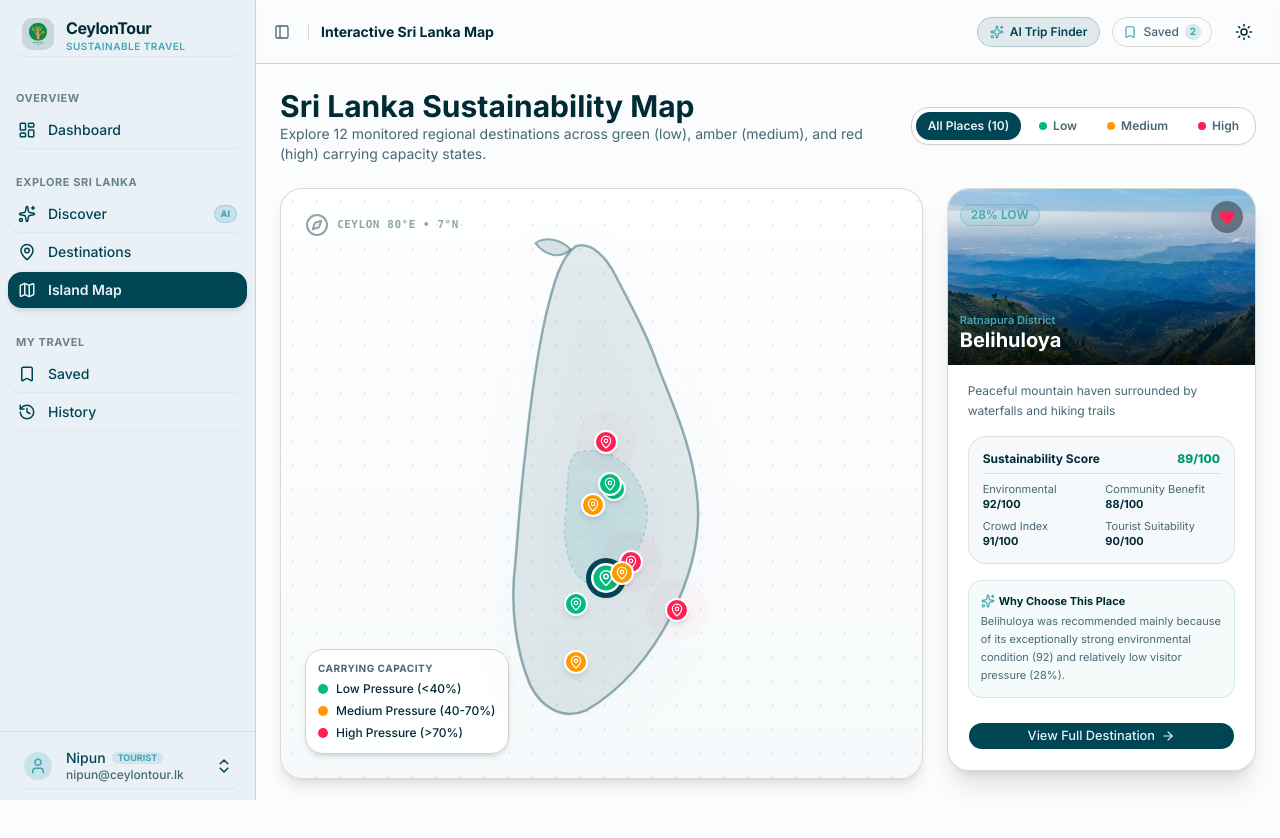
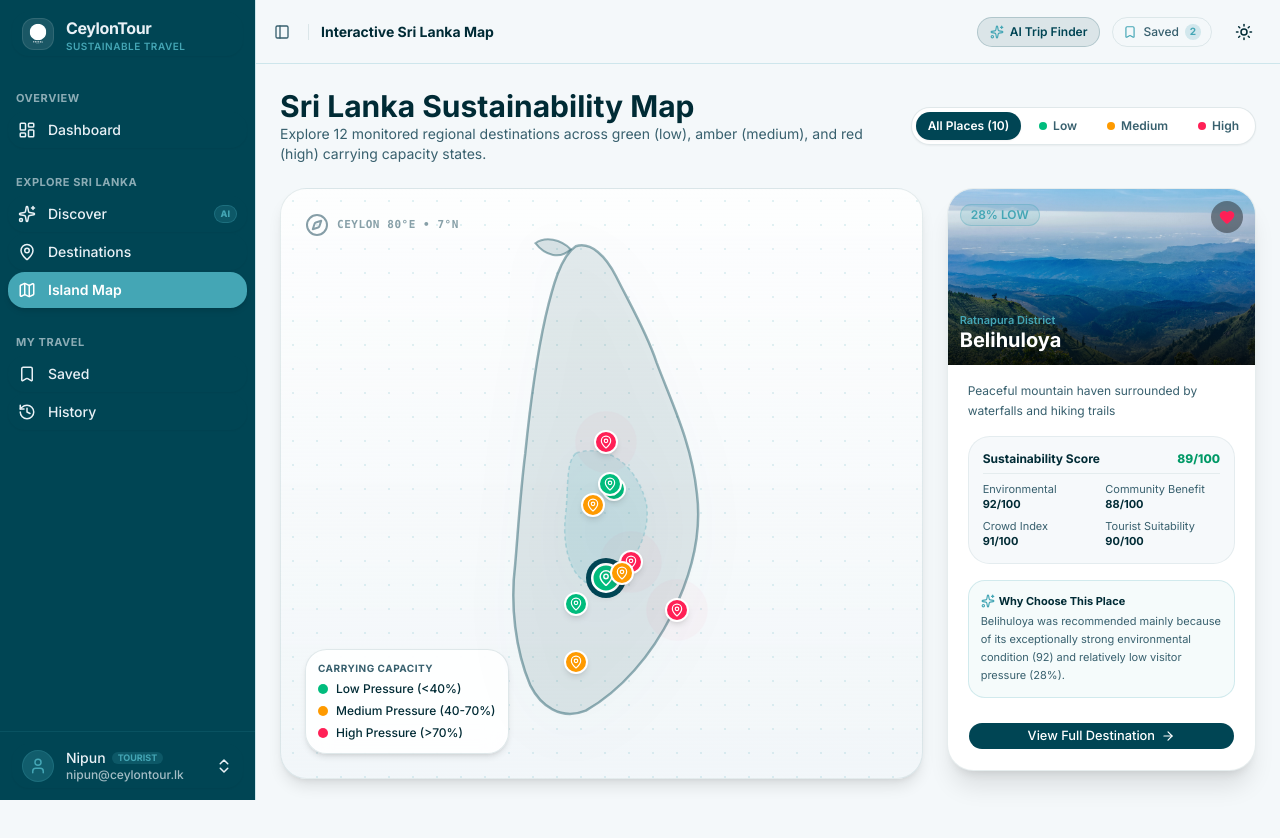
Before and after one commit to codesplash26-hackathon/blind-bandits, a Next.js app in the folder fr/: page /map in a window 1280 px wide. Shown: the top 838 px of the page. Built offline with nearby package versions, Linux system fonts and the light colour scheme; a web font is replaced by a local one.

Commit message:
style: refine theme color scheme to enhance dashboard contrast and visual energy

```diff
--- a/fr/app/globals.css
+++ b/fr/app/globals.css
@@ -113,37 +113,37 @@
 
 :root {
   --font-heading: var(--font-sans);
-  --background: #FAFCFD;
+  --background: #F4F8FA;
   --foreground: #002B35;
   --card: #FFFFFF;
-  --card-foreground: #004554;
+  --card-foreground: #002B35;
   --popover: #FFFFFF;
-  --popover-foreground: #004554;
+  --popover-foreground: #002B35;
   --primary: #004554;
-  --primary-foreground: #E9F1F6;
+  --primary-foreground: #FFFFFF;
   --secondary: #44A6B5;
   --secondary-foreground: #FFFFFF;
   --muted: #E9F1F6;
-  --muted-foreground: #486872;
+  --muted-foreground: #38606E;
   --accent: #44A6B5;
   --accent-foreground: #FFFFFF;
   --destructive: #C94A4A;
-  --border: #D3D0C8;
-  --input: #D3D0C8;
+  --border: rgba(0, 69, 84, 0.12);
+  --input: rgba(0, 69, 84, 0.18);
   --ring: #44A6B5;
   --chart-1: #004554;
   --chart-2: #44A6B5;
   --chart-3: #B2D5E2;
   --chart-4: #D3D0C8;
   --chart-5: #002B35;
-  --radius: 0.625rem;
-  --sidebar: #E9F1F6;
-  --sidebar-foreground: #004554;
-  --sidebar-primary: #004554;
-  --sidebar-primary-foreground: #E9F1F6;
-  --sidebar-accent: #B2D5E2;
-  --sidebar-accent-foreground: #004554;
-  --sidebar-border: #D3D0C8;
+  --radius: 0.75rem;
+  --sidebar: #004554;
+  --sidebar-foreground: #E9F1F6;
+  --sidebar-primary: #44A6B5;
+  --sidebar-primary-foreground: #FFFFFF;
+  --sidebar-accent: rgba(233, 241, 246, 0.12);
+  --sidebar-accent-foreground: #FFFFFF;
+  --sidebar-border: rgba(68, 166, 181, 0.22);
   --sidebar-ring: #44A6B5;
 }
 
@@ -153,36 +153,36 @@
 }
 
 .dark {
-  --background: #001D24;
+  --background: #00161C;
   --foreground: #E9F1F6;
-  --card: #002D37;
+  --card: #00232B;
   --card-foreground: #E9F1F6;
-  --popover: #002D37;
+  --popover: #00232B;
   --popover-foreground: #E9F1F6;
   --primary: #44A6B5;
-  --primary-foreground: #001D24;
-  --secondary: #004554;
-  --secondary-foreground: #B2D5E2;
-  --muted: #002831;
-  --muted-foreground: #B2D5E2;
-  --accent: #B2D5E2;
-  --accent-foreground: #001D24;
+  --primary-foreground: #00161C;
+  --secondary: #B2D5E2;
+  --secondary-foreground: #00232B;
+  --muted: #002E39;
+  --muted-foreground: #8DB5C2;
+  --accent: #44A6B5;
+  --accent-foreground: #00161C;
   --destructive: #E56B6B;
-  --border: #003F4C;
-  --input: #003F4C;
+  --border: rgba(68, 166, 181, 0.22);
+  --input: rgba(68, 166, 181, 0.28);
   --ring: #44A6B5;
   --chart-1: #44A6B5;
   --chart-2: #B2D5E2;
   --chart-3: #004554;
   --chart-4: #D3D0C8;
   --chart-5: #E9F1F6;
-  --sidebar: #002731;
+  --sidebar: #001A20;
   --sidebar-foreground: #E9F1F6;
   --sidebar-primary: #44A6B5;
-  --sidebar-primary-foreground: #001D24;
-  --sidebar-accent: #004554;
-  --sidebar-accent-foreground: #B2D5E2;
-  --sidebar-border: #003F4C;
+  --sidebar-primary-foreground: #00161C;
+  --sidebar-accent: rgba(68, 166, 181, 0.16);
+  --sidebar-accent-foreground: #FFFFFF;
+  --sidebar-border: rgba(68, 166, 181, 0.22);
   --sidebar-ring: #44A6B5;
 }
 
--- a/fr/components/app-sidebar.tsx
+++ b/fr/components/app-sidebar.tsx
@@ -53,11 +53,11 @@ function AppLogo() {
           size="lg"
           className="hover:bg-transparent pointer-events-none data-[state=open]:bg-sidebar-accent data-[state=open]:text-sidebar-accent-foreground"
         >
-          <div className="flex aspect-square size-8 items-center justify-center rounded-lg bg-primary/15 text-primary">
-            <Image src={logo} alt="CeylonTour Logo" className="size-full object-contain p-1" priority />
+          <div className="flex aspect-square size-8 items-center justify-center rounded-lg bg-white/10 text-white border border-white/10">
+            <Image src={logo} alt="CeylonTour Logo" className="size-full object-contain p-1 brightness-0 invert" priority />
           </div>
           <div className="grid flex-1 text-left text-sm leading-tight">
-            <span className="truncate font-bold text-base text-foreground tracking-tight">CeylonTour</span>
+            <span className="truncate font-bold text-base text-sidebar-foreground tracking-tight">CeylonTour</span>
             <span className="truncate text-[10px] font-semibold text-secondary uppercase tracking-wider">
               {effectiveRole === 'ADMIN' ? 'Authority Portal' : 'Sustainable Travel'}
             </span>
@@ -140,17 +140,17 @@ function NavUser({
               />
             }
           >
-            <div className="flex h-8 w-8 shrink-0 items-center justify-center rounded-full border-2 border-muted bg-secondary/20 text-secondary overflow-hidden">
+            <div className="flex h-8 w-8 shrink-0 items-center justify-center rounded-full border border-sidebar-border bg-secondary/25 text-white overflow-hidden">
               <UserIcon className="h-5 w-5 text-secondary" />
             </div>
             <div className="grid flex-1 text-left text-sm leading-tight">
               <div className="flex items-center gap-1.5">
-                <span className="truncate font-medium">{user.name}</span>
-                <span className="text-[9px] px-1.5 py-0.2 rounded-md bg-secondary/15 text-secondary font-bold">
+                <span className="truncate font-medium text-sidebar-foreground">{user.name}</span>
+                <span className="text-[9px] px-1.5 py-0.2 rounded-md bg-secondary/20 text-secondary font-bold">
                   {user.role}
                 </span>
               </div>
-              <span className="truncate text-xs text-muted-foreground">{user.email}</span>
+              <span className="truncate text-xs text-sidebar-foreground/70">{user.email}</span>
             </div>
             <ChevronsUpDown className="ml-auto size-4" />
           </DropdownMenuTrigger>
--- a/fr/components/tourist/TouristDashboard.tsx
+++ b/fr/components/tourist/TouristDashboard.tsx
@@ -95,11 +95,11 @@ export default function TouristDashboard() {
         </div>
 
         <div className="absolute -top-20 -right-20 w-80 h-80 rounded-full bg-secondary/30 blur-3xl pointer-events-none" />
-        <div className="absolute -bottom-20 -left-20 w-80 h-80 rounded-full bg-emerald-500/20 blur-3xl pointer-events-none" />
+        <div className="absolute -bottom-20 -left-20 w-80 h-80 rounded-full bg-light-blue/20 blur-3xl pointer-events-none" />
 
         <div className="relative z-10 max-w-2xl space-y-4">
           <div className="inline-flex items-center gap-1.5 px-3 py-1 rounded-full bg-white/10 backdrop-blur-md border border-white/20 text-xs font-semibold text-white">
-            <Sparkles className="w-3.5 h-3.5 text-emerald-300" />
+            <Sparkles className="w-3.5 h-3.5 text-light-blue" />
             <span>Smart Trip Planner</span>
           </div>
 
@@ -115,7 +115,7 @@ export default function TouristDashboard() {
             <Link href="/discover">
               <button
                 type="button"
-                className="inline-flex items-center gap-2 bg-gradient-to-r from-secondary to-[#5BC5D5] hover:opacity-95 text-[#002B35] font-bold text-sm px-6 py-3 rounded-2xl shadow-lg hover:shadow-xl transition-all hover:scale-102 cursor-pointer"
+                className="inline-flex items-center gap-2 bg-gradient-to-r from-secondary to-light-blue hover:opacity-95 text-midnight-green font-bold text-sm px-6 py-3 rounded-2xl shadow-lg hover:shadow-xl transition-all hover:scale-102 cursor-pointer"
               >
                 <span>Find a Destination</span>
                 <ArrowRight className="w-4 h-4" />
@@ -189,7 +189,7 @@ export default function TouristDashboard() {
                   </div>
                   <div className="text-right">
                     <span className="text-[10px] uppercase font-bold text-muted-foreground block">Sustainability</span>
-                    <span className="text-sm font-extrabold text-emerald-600 dark:text-emerald-400">
+                    <span className="text-sm font-extrabold text-secondary">
                       {spotlight.sustainability.overall}/100
                     </span>
                   </div>
@@ -216,8 +216,8 @@ export default function TouristDashboard() {
               </div>
 
               <div className="pt-2 border-t border-border/70 flex items-center justify-between">
-                <span className="text-xs font-semibold text-emerald-600 dark:text-emerald-400 flex items-center gap-1">
-                  <Leaf className="w-3.5 h-3.5" /> High Eco-Resilience
+                <span className="text-xs font-semibold text-secondary flex items-center gap-1">
+                  <Leaf className="w-3.5 h-3.5 text-secondary" /> High Eco-Resilience
                 </span>
 
                 <Link href={`/destinations/${spotlight.id}`}>
@@ -371,7 +371,7 @@ export default function TouristDashboard() {
                 <div>
                   <div className="flex items-center justify-between pb-2 border-b border-border/60 text-xs">
                     <span className="text-muted-foreground">Sustainability Score</span>
-                    <span className="font-bold text-emerald-600 dark:text-emerald-400">
+                    <span className="font-bold text-secondary">
                       {dest.sustainability.overall} / 100
                     </span>
                   </div>
--- a/fr/components/ui/sidebar.tsx
+++ b/fr/components/ui/sidebar.tsx
@@ -335,7 +335,7 @@ function SidebarGroupLabel({
     props: mergeProps<"div">(
       {
         className: cn(
-          "flex h-7 shrink-0 items-center rounded-md px-2 text-[11px] font-bold uppercase tracking-wider text-muted-foreground/80 group-data-[collapsible=icon]:hidden",
+          "flex h-7 shrink-0 items-center rounded-md px-2 text-[11px] font-bold uppercase tracking-wider text-sidebar-foreground/60 group-data-[collapsible=icon]:hidden",
           className
         ),
       },
@@ -372,7 +372,7 @@ function SidebarMenuItem({ className, ...props }: React.ComponentProps<"li">) {
 }
 
 const sidebarMenuButtonVariants = cva(
-  "peer/menu-button group/menu-button flex w-full items-center gap-3 overflow-hidden rounded-xl p-2.5 text-left text-sm font-medium outline-hidden transition-all duration-150 group-data-[collapsible=icon]:size-10 group-data-[collapsible=icon]:p-2 group-data-[collapsible=icon]:justify-center hover:bg-sidebar-accent/80 hover:text-sidebar-accent-foreground disabled:pointer-events-none disabled:opacity-50 data-active:bg-primary data-active:text-primary-foreground data-active:font-semibold shadow-xs data-active:shadow-md [&_svg]:size-4.5 [&_svg]:shrink-0 [&>span:last-child]:truncate",
+  "peer/menu-button group/menu-button flex w-full items-center gap-3 overflow-hidden rounded-xl p-2.5 text-left text-sm font-medium outline-hidden transition-all duration-150 group-data-[collapsible=icon]:size-10 group-data-[collapsible=icon]:p-2 group-data-[collapsible=icon]:justify-center hover:bg-sidebar-accent hover:text-sidebar-accent-foreground disabled:pointer-events-none disabled:opacity-50 data-active:bg-sidebar-primary data-active:text-sidebar-primary-foreground data-active:font-semibold shadow-xs data-active:shadow-md [&_svg]:size-4.5 [&_svg]:shrink-0 [&>span:last-child]:truncate",
   {
     variants: {
       variant: {
```
Also changed, not shown: fr/components/admin/AdminDashboard.tsx (+20 -12 lines).
